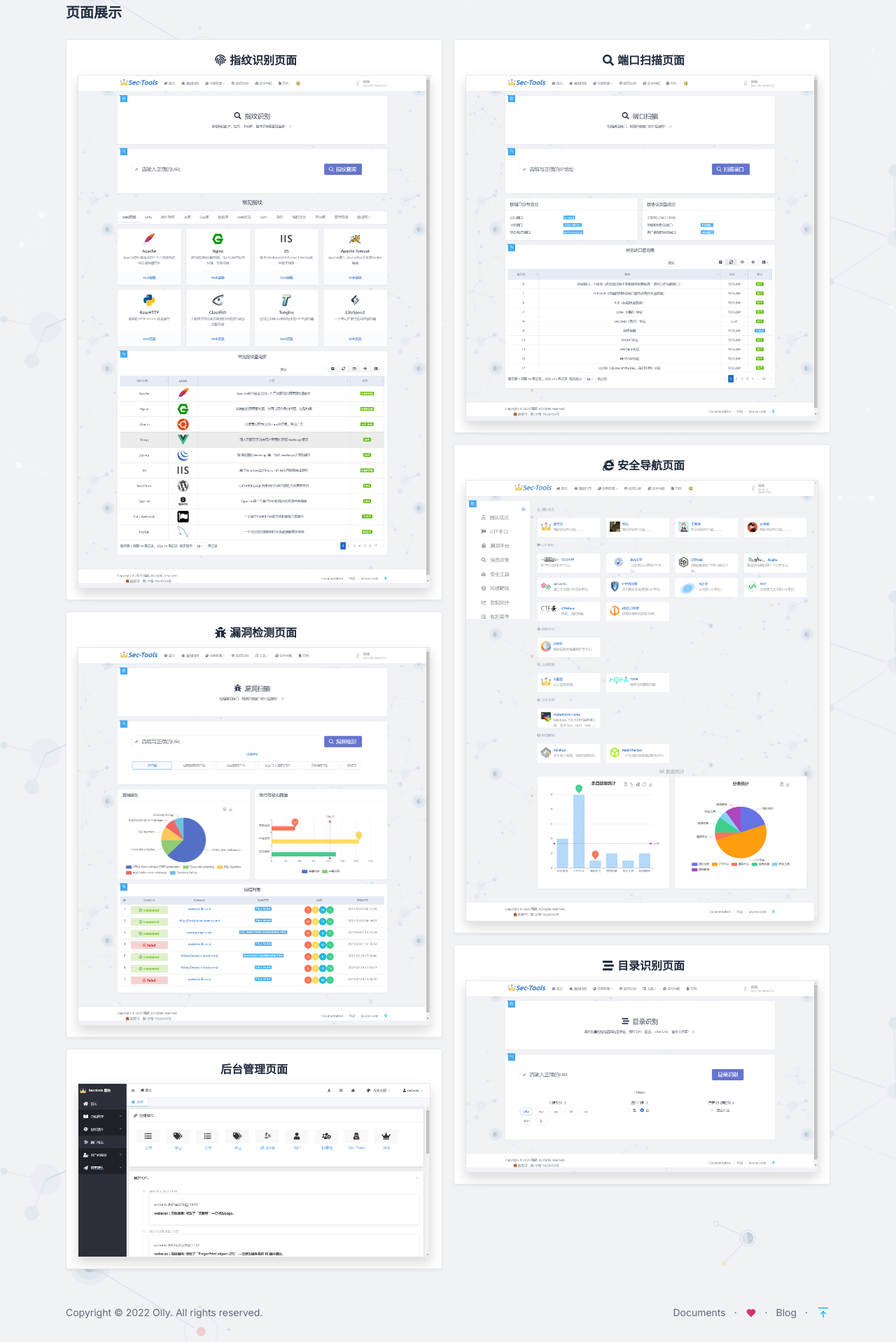
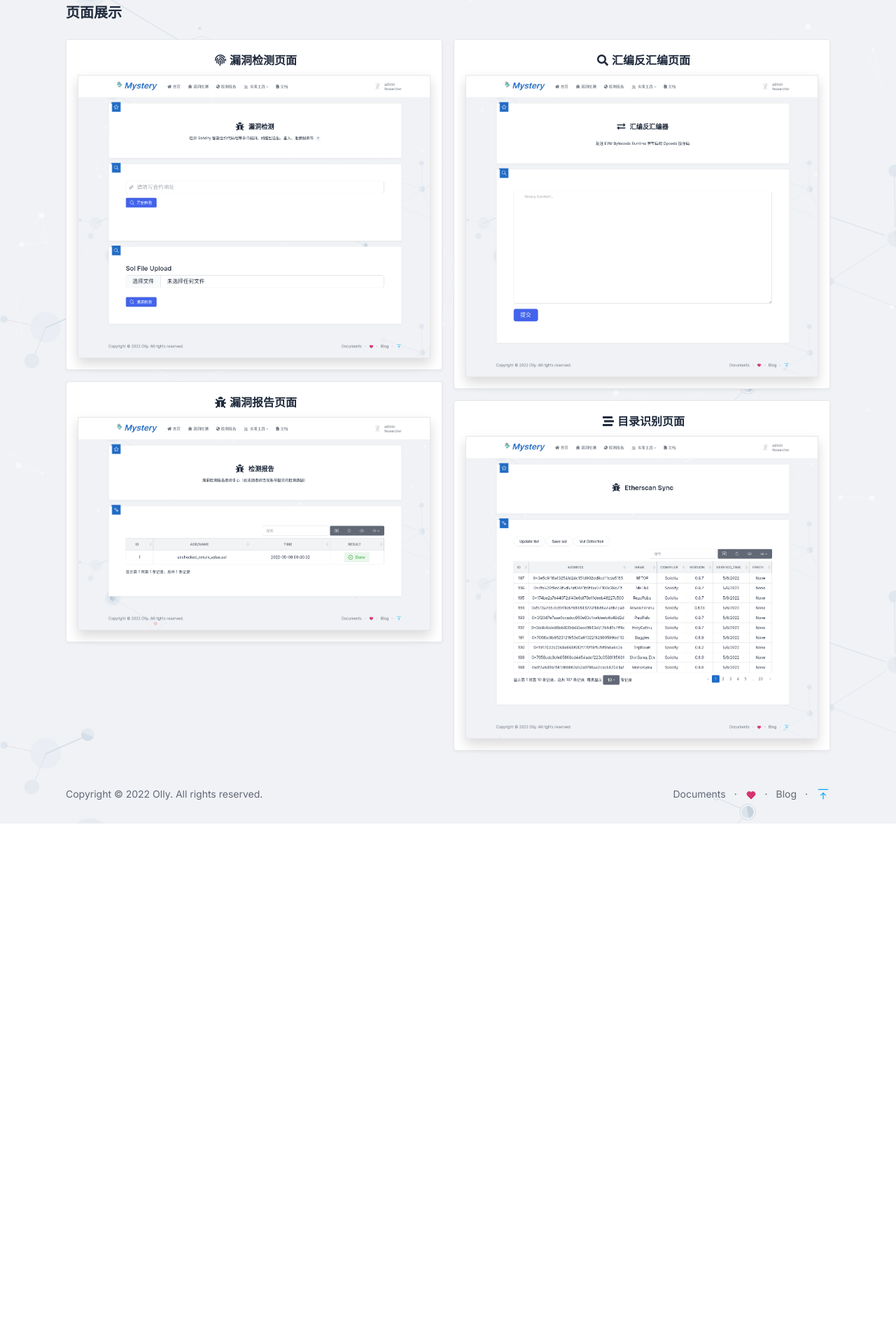
Before and after one commit to ollyhsu/mystery_analyzer, a Django app: page /index/ in a window 1280 px wide. Shown: the part 82-2000 px from the top of the page at 70% size. After the commit the page ends 1259 px from the top, so only its background shows below. Run offline with Django 4.2, Linux system fonts and the light colour scheme; some libraries are stand-ins or nearby versions.

Commit message:
index img

```diff
--- a/mystm/templates/index.html
+++ b/mystm/templates/index.html
@@ -29,25 +29,17 @@
                                 <div class="card-body">
                                     <h3 class="text-center"><i class="fas fa-fingerprint"
                                                                style="zoom: 1.0;padding: 5px;"></i><a
-                                            href="{% url 'index' %}">指纹识别页面</a></h3>
-                                    <img class="border shadow" src="{% static 'img/index_show/finger.png' %}">
+                                            href="{% url 'index' %}">漏洞检测页面</a></h3>
+                                    <img class="border shadow" src="{% static 'img/index_show/vulscan.png' %}">
                                 </div>
                             </div>
                         </div>
                         <div class="col-12">
                             <div class="card">
                                 <div class="card-body">
-                                    <h3 class="text-center"><i class="fa fa-bug" style="zoom: 1.0;padding: 5px;"></i>漏洞检测页面
+                                    <h3 class="text-center"><i class="fa fa-bug" style="zoom: 1.0;padding: 5px;"></i>漏洞报告页面
                                     </h3>
-                                    <img class="border shadow" src="{% static 'img/index_show/vuln.png' %}">
-                                </div>
-                            </div>
-                        </div>
-                        <div class="col-12">
-                            <div class="card">
-                                <div class="card-body">
-                                    <h3 class="text-center">后台管理页面</h3>
-                                    <img class="border shadow" src="{% static 'img/index_show/admin.png' %}">
+                                    <img class="border shadow" src="{% static 'img/index_show/vulreport.png' %}">
                                 </div>
                             </div>
                         </div>
@@ -60,17 +52,8 @@
                                 <div class="card-body">
                                     <h3 class="text-center"><i class="fas fa-search"
                                                                style="zoom: 1.0;padding: 5px;"></i><a
-                                            href="{% url 'index' %}">端口扫描页面</a></h3>
-                                    <img class="border shadow" src="{% static 'img/index_show/port.png' %}">
-                                </div>
-                            </div>
-                        </div>
-                        <div class="col-12">
-                            <div class="card">
-                                <div class="card-body">
-                                    <h3 class="text-center"><i class="fab fa-internet-explorer"
-                                                               style="zoom: 1.0;padding: 5px;"></i>安全导航页面</h3>
-                                    <img class="border shadow" src="{% static 'img/index_show/navigation.png' %}">
+                                            href="{% url 'index' %}">汇编反汇编页面</a></h3>
+                                    <img class="border shadow" src="{% static 'img/index_show/disassembler.png' %}">
                                 </div>
                             </div>
                         </div>
@@ -79,7 +62,7 @@
                                 <div class="card-body">
                                     <h3 class="text-center"><i class="fas fa-stream"
                                                                style="zoom: 1.0;padding: 5px;"></i>目录识别页面</h3>
-                                    <img class="border shadow" src="{% static 'img/index_show/dir.png' %}">
+                                    <img class="border shadow" src="{% static 'img/index_show/etherscan.png' %}">
                                 </div>
                             </div>
                         </div>
```
Also changed, not shown: media/file_upload/unchecked_return_value-1651971632_report.json (added, +1 -0 lines), db.sqlite3, mystm/static/img/index_show/admin.png (deleted), mystm/static/img/index_show/dir.png (deleted), mystm/static/img/index_show/disassembler.png (added), mystm/static/img/index_show/etherscan.png (added), mystm/static/img/index_show/finger.png (deleted), mystm/static/img/index_show/navigation.png (deleted), mystm/static/img/index_show/port.png (deleted), mystm/static/img/index_show/vuln.png (deleted), mystm/static/img/index_show/vulreport.png (added), mystm/static/img/index_show/vulscan.png (added), 1 other file.
